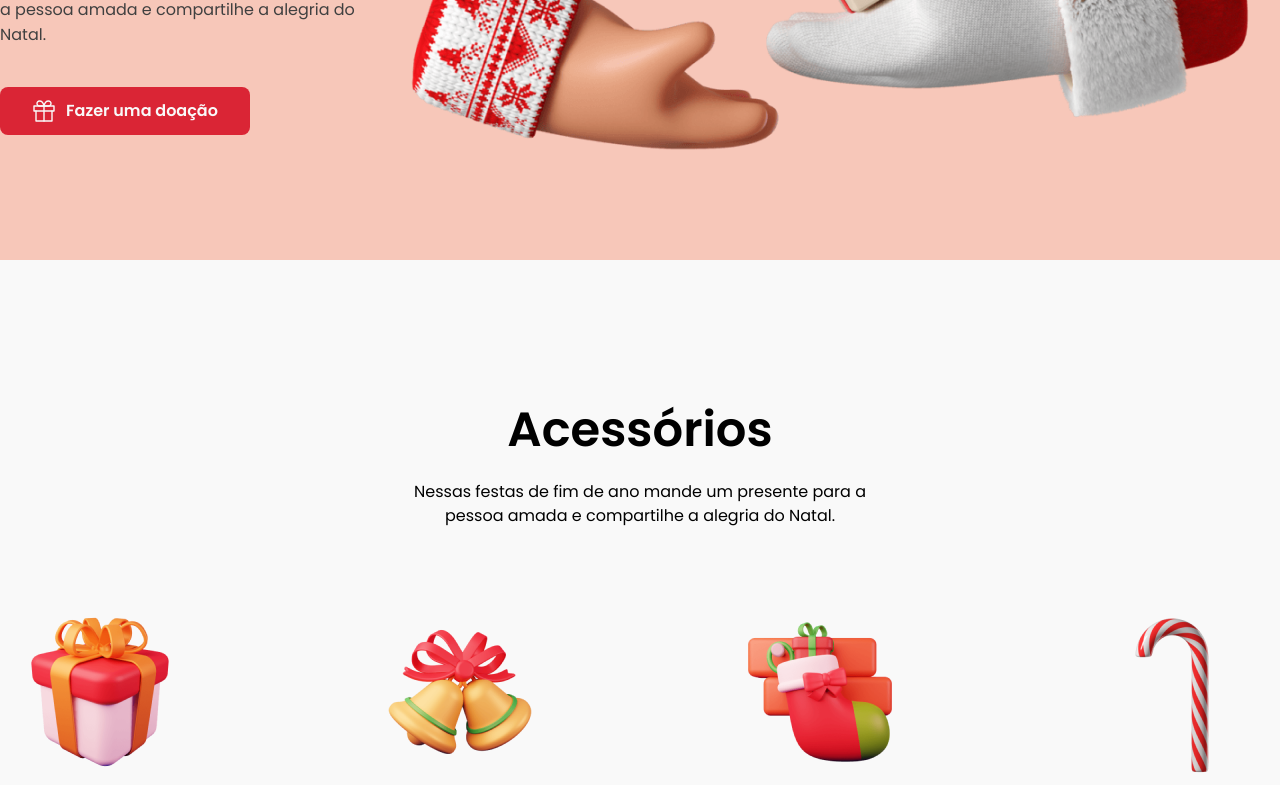
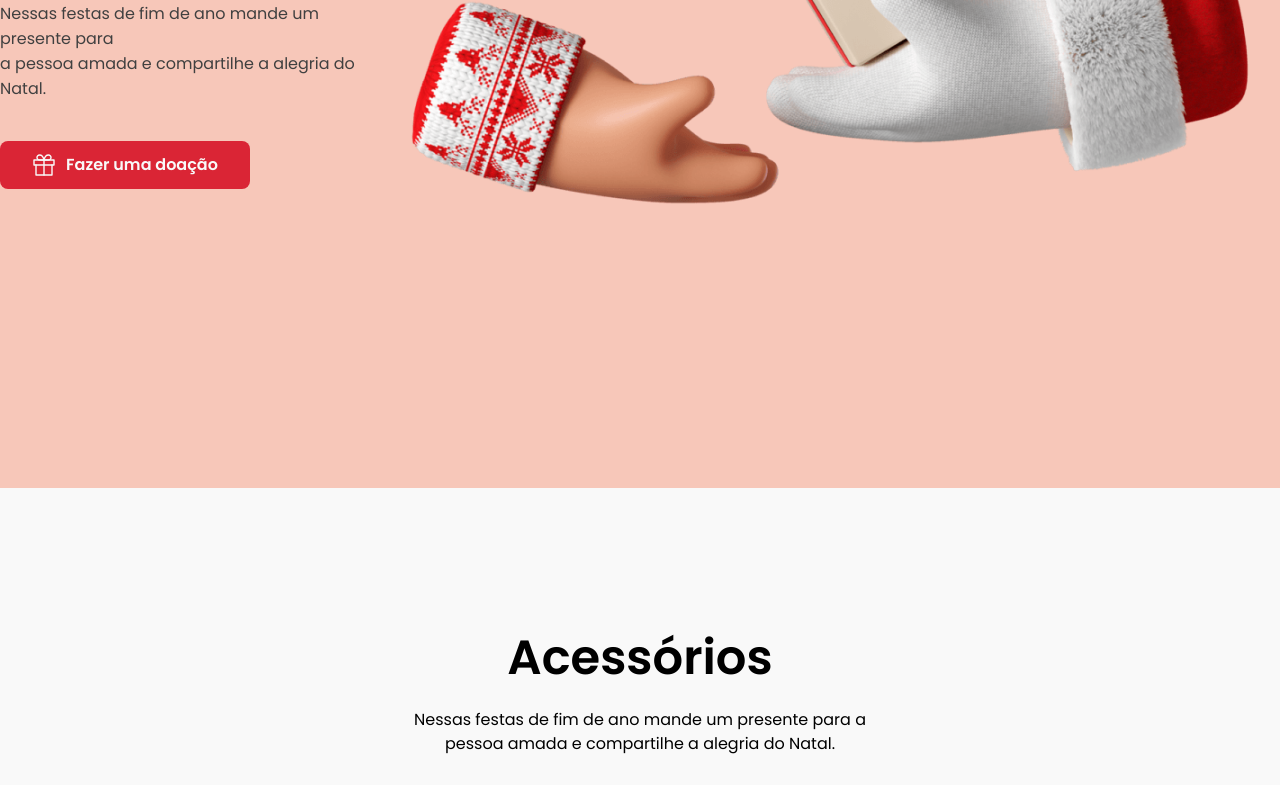
Before and after one commit to Manotzy/Feliz-Natal, a plain HTML site: page index.html in a window 1280 px wide. Shown: the part 427-1212 px from the top of the page. Drawn offline with nearby package versions, Linux system fonts and the light colour scheme.

Commit message:
Update style.css

```diff
--- a/assets/css/style.css
+++ b/assets/css/style.css
@@ -155,7 +155,7 @@ li {
   -webkit-box-align: center;
       -ms-flex-align: center;
           align-items: center;
-  padding: 130px 0 10px 0;
+  padding: 184px 0 184px 0;
 }
 
 .hero-item > p {
```
